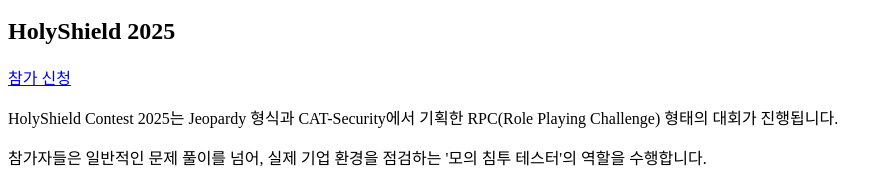
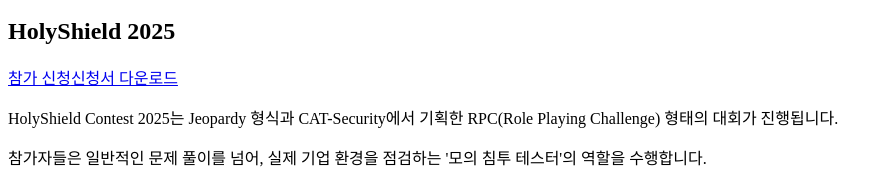
Before and after one commit to CAT-CERT/HolyShield-Notification, a React (Vite) app: page /contest in a window 1280 px wide. Shown: the part 350-519 px from the top of the page, without its empty margins (0-887 px from the left). Built offline with nearby package versions, Linux system fonts and the light colour scheme; the HTML template or start-up script is replaced by a standard one.

Commit message:
feat: 신청서 다운로드 버튼 추가

```diff
--- a/src/pages/CtfPage.tsx
+++ b/src/pages/CtfPage.tsx
@@ -29,6 +29,13 @@
               rel="noopener noreferrer"
             >
               {ctf.registrationCtaLabel}
+            </a>
+            <a
+              className="action-button action-secondary"
+              href={'/HolyShield_2025_신청서.docx'}
+              download={'HolyShield_2025_신청서.docx'}
+            >
+              신청서 다운로드
             </a>
           </div>
           {heroDescriptions.length > 0 && (
```
Also changed, not shown: 1 other file (tests, documents, lock files or other folders).
